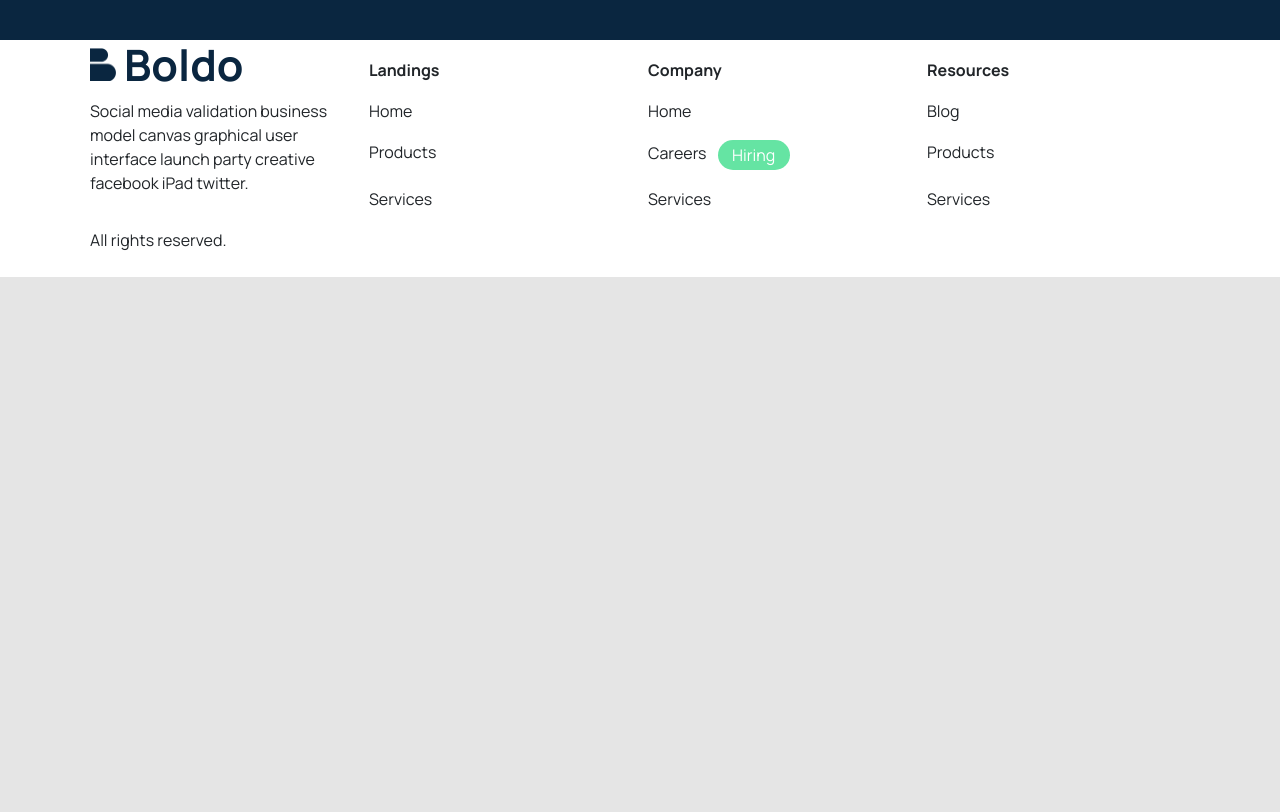
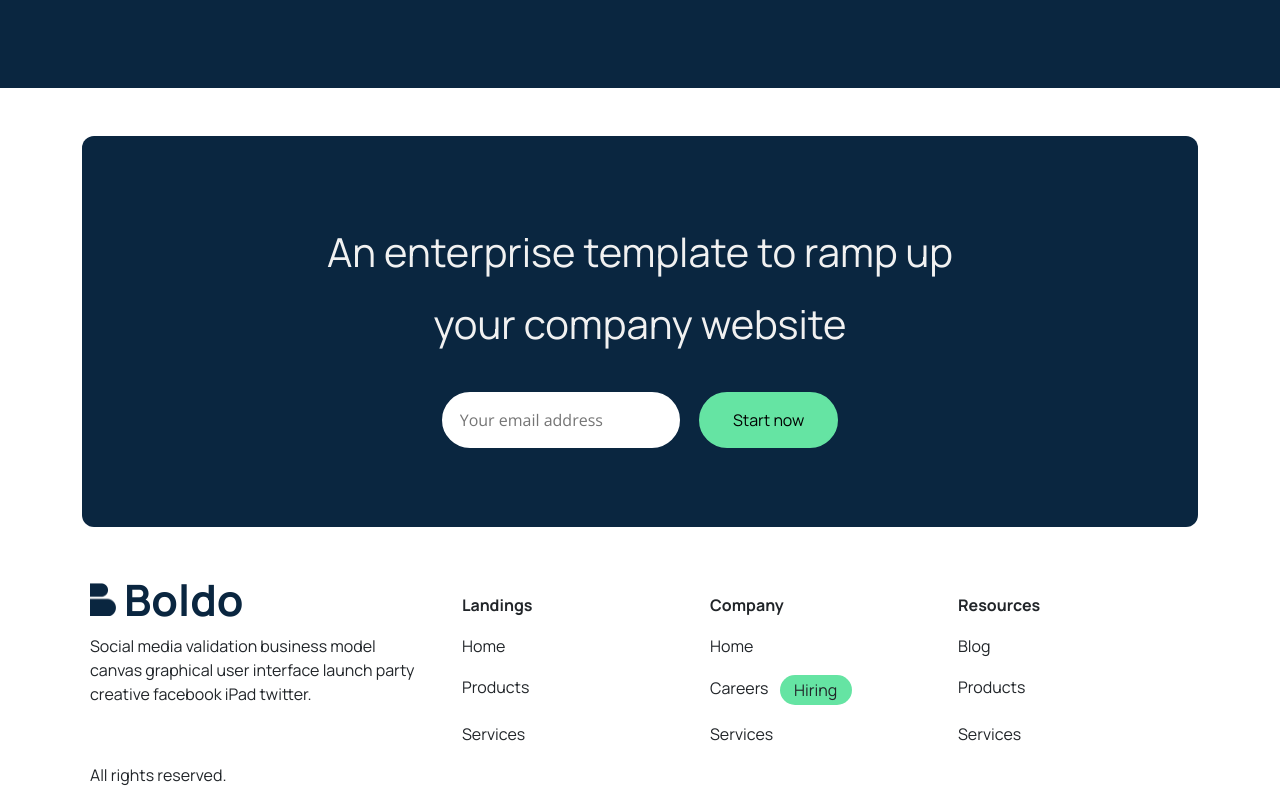
Before and after one commit to udexmickey/Boldo, a React (Create React App) app: page / in a window 1280 px wide. Shown: the part 2893-3705 px from the top of the page. Before the commit the page ends 3170 px from the top, so only its background shows below. Built offline with nearby package versions, Linux system fonts and the light colour scheme; the HTML template or start-up script is replaced by a standard one.

Commit message:
updated footer

```diff
--- a/src/Component/Layout/Footer/footer.scss
+++ b/src/Component/Layout/Footer/footer.scss
@@ -1,6 +1,12 @@
 .footer-container{
     width: 100%;
+    // padding: 5rem 0;
 
+    .td{
+        // display: none;
+        width: 300px;
+        padding-right: 2rem;
+    }
     .footer-logo-container{
         display: flex;
         align-items: center;
@@ -36,6 +42,7 @@
         border-radius: 120px;
         margin-left: 0.5rem;
         border: transparent;
+        color: currentColor;
     }
 
     body, td, tfoot, th, thead, tr {
--- a/src/Component/Layout/Footer/footers.jsx
+++ b/src/Component/Layout/Footer/footers.jsx
@@ -1,6 +1,7 @@
 import React from 'react'
 import { Button, Container, Table } from 'react-bootstrap'
 import Logo from '../../../assets/images/Logo Shape.png'
+import Newsletter from '../../Newsletter'
 
 import './footer.scss'
 
@@ -8,7 +9,7 @@ export default function Footer() {
   return (
     <>
     <Container className='footer-container'>
-        <div className="newsletter"></div>
+        <Newsletter />
         <Table responsive>
             <thead>
                 <tr>
@@ -29,7 +30,7 @@ export default function Footer() {
             </thead>
             <tbody>
                 <tr>
-                    <td rowSpan={3}>Social media validation business model canvas graphical user interface launch party creative facebook iPad twitter.</td>
+                    <td className='td' rowSpan={3}>Social media validation business model canvas graphical user interface launch party creative facebook iPad twitter.</td>
                     <td>Home</td>
                     <td>Home</td>
                     <td>Blog</td>
--- /dev/null
+++ b/src/Component/Newsletter/index.jsx
@@ -0,0 +1,22 @@
+import React from 'react'
+import { Button } from 'react-bootstrap'
+import './newsletter.scss'
+export default function Newsletter() {
+  return (
+    <div className="newsletter">
+        <div className="newsletter-container">
+            <div className="newsletter-body">
+                <div className="newsletter-title">
+                    An enterprise template to ramp up your company website
+                </div>
+                <form action="" className="newsletter-form">
+                    <div className="group-form">
+                        <input type="text" placeholder='Your email address' name='' id='' className='' />
+                        <Button variant='success' type='submit'>Start now</Button>
+                    </div>
+                </form>
+            </div>
+        </div>
+    </div>
+  )
+}
--- /dev/null
+++ b/src/Component/Newsletter/newsletter.scss
@@ -0,0 +1,91 @@
+.newsletter{
+    background: #0A2640;
+    border-radius: 12px;
+    height: 391px;
+    // max-width: 1200px;
+    margin-bottom: 5rem;
+    color-scheme: red;
+    color: #f1f1f1;
+
+    display: flex;
+    justify-content: center;
+    align-items: center;
+    margin: 3rem 0;
+
+    .newsletter-title{
+        font-weight: 400;
+        font-size: 2.5rem;
+        line-height: 72px;
+        max-width: 716px;
+        text-align: center;
+        margin-bottom: 2rem;
+    }
+
+    .newsletter-form{
+        display: flex;
+        justify-content: space-evenly;
+        align-items: center;
+
+        input[type='text']{
+            font-family: 'Open Sans';
+            background: #FFFFFF;
+            border: 2px solid #FFFFFF;
+            border-radius: 240px;
+            // text-align: center;
+
+            color: #000000;
+            // font-size: 20px;
+            // line-height: 32px;
+            max-width: 370px;
+            height: 56px;
+            padding: 1rem;
+            margin-right: 1.2rem;
+        }
+
+        button{
+            background: #65E4A3;
+            /* Green */
+            color: #000000;
+            border: 2px solid #65E4A3;
+            border-radius: 56px;
+            height: 56px;
+            padding: 1rem 2rem;
+            display: flex;
+            justify-content: center;
+            align-items: center;
+        }
+
+        .group-form{
+            justify-content: space-evenly;
+            display: flex;
+            max-width: 550px;
+        }
+    }
+
+    @media screen and (max-width: 430px) {
+        border-radius: 0;
+        padding: 2rem;
+        .newsletter-title{
+            font-size: 1.7rem;
+            line-height: 1.4;
+            text-align: center;
+            padding: inherit .7rem;
+        }
+
+        .newsletter-form{
+            .group-form{
+                width: 400px;
+
+            }
+            input[type='text']{
+                width: initial;
+                height: 40px;
+                margin: 0px;
+            }
+            button{
+                height: 40px;
+                padding: 1rem;
+            }
+        }
+    }
+}
--- a/src/Pages/About/about.scss
+++ b/src/Pages/About/about.scss
@@ -240,7 +240,11 @@
         justify-content: center;
         box-sizing: border-box;
         overflow: hidden;
-        padding: 2rem 1rem;
+        padding: 2rem 1rem 5rem;
+
+        .team__head{
+            text-align: center;
+        }
 
         .team__players{
             margin: 2% auto;
@@ -256,6 +260,8 @@
             display: flex;
             align-items: center;
             height: 100px;
+            text-align: center;
+            justify-content: center;
         }
         .team__body{
             max-width: 800px;
@@ -286,9 +292,6 @@
         // div:nth-child(1){
         //     margin: auto 5%;
         // }
-        .team__head{
-            text-align: center;
-        }
 
             .card-img-top{
                 width: 100px !important;
```
